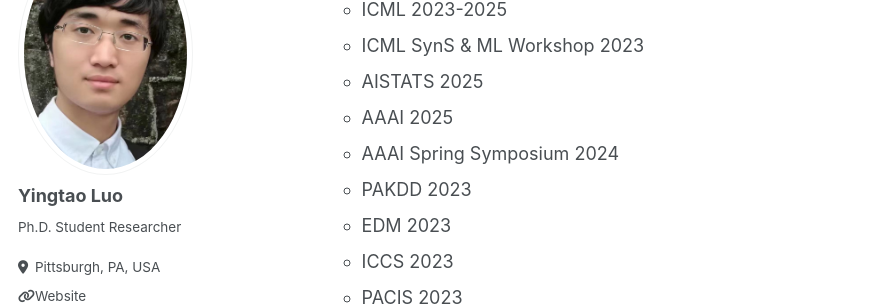
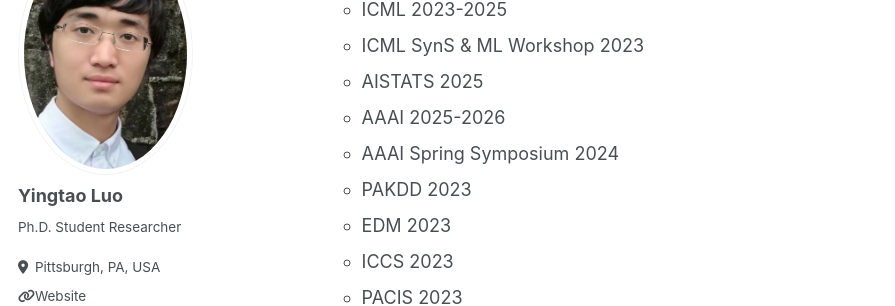
Before and after one commit to yingtaoluo/yingtaoluo.github.io, a Jekyll site: the page built from _pages/experiences.md, in a window 1280 px wide and 900 px high, scrolled down 1024 px. Shown: the part 153-459 px from the top of the window, without its empty margins (0-895 px from the left). Built offline with Jekyll 4.4.1, drawn with Linux system fonts in a browser that asks for light colours; some web fonts are replaced.

Commit message:
Update experiences.md

```diff
--- a/_pages/experiences.md
+++ b/_pages/experiences.md
@@ -44,7 +44,7 @@ Academic Services
   * ICML 2023-2025
   * ICML SynS & ML Workshop 2023
   * AISTATS 2025
-  * AAAI 2025
+  * AAAI 2025-2026
   * AAAI Spring Symposium 2024
   * PAKDD 2023
   * EDM 2023
```
